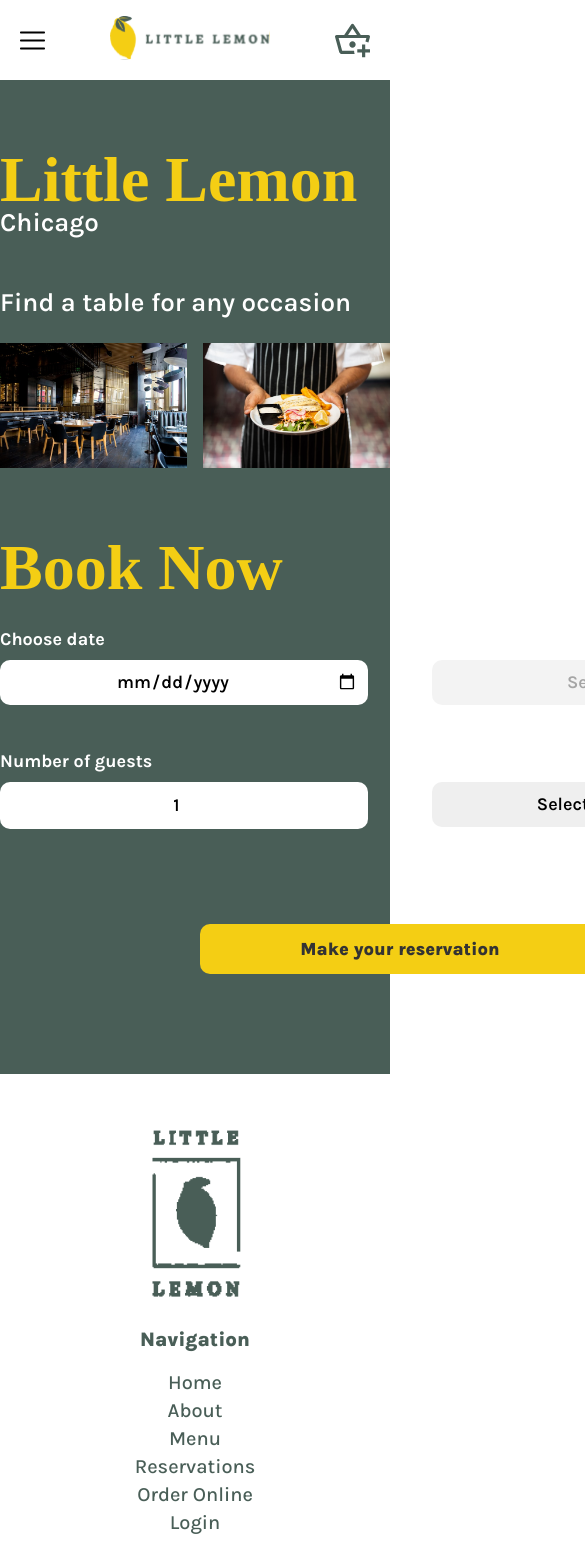
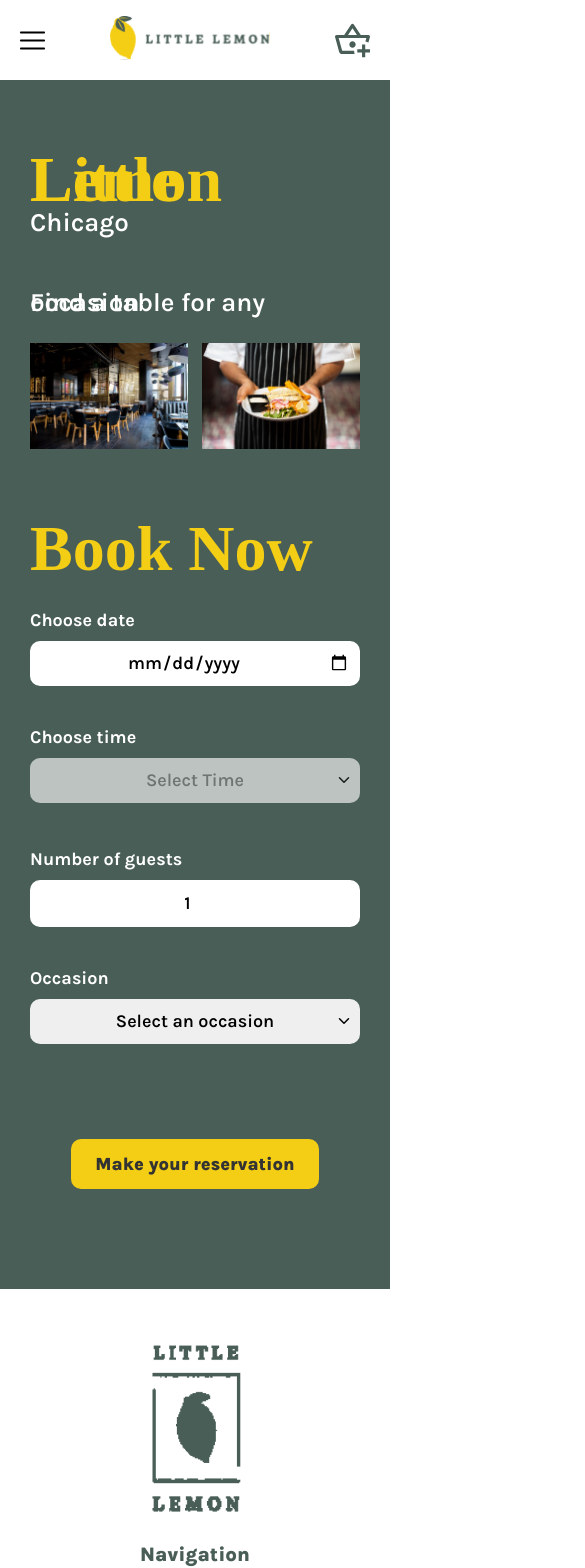
Before and after one commit to richfjiq/little-lemon, a React (Create React App) app: page /booking in a window 390 px wide. Shown: the top 1568 px of the page, 585 px wide, since content can reach past the window. Built offline with nearby package versions, Linux system fonts and the light colour scheme; a web font is replaced by a local one.

Commit message:
chore: add responsive layout to BookingPage component

```diff
--- a/src/index.css
+++ b/src/index.css
@@ -862,6 +862,18 @@
     object-fit: cover;
     position: static;
   }
+
+  /* BookingPage */
+
+  .booking_container {
+    padding: 0 30px;
+  }
+
+  /* Booking Form */
+
+  form {
+    width: 100%;
+  }
 }
 
 @media (max-width: 650px) {
@@ -934,6 +946,18 @@
 
   footer img {
     height: 180px;
+  }
+
+  /* Booking Form */
+
+  .form_button {
+    width: 75%;
+  }
+
+  /* Booking Confirm */
+
+  .booking_confirm_container {
+    width: 75%;
   }
 }
 
@@ -1013,4 +1037,26 @@
     margin-bottom: 20px;
     text-align: center;
   }
+
+  /* BookingPage */
+
+  /* Booking Form */
+
+  form input:nth-child(1n) {
+    margin-bottom: 40px;
+  }
+
+  .form_row {
+    flex-direction: column;
+  }
+
+  .form_input_container {
+    width: 100%;
+  }
+
+  /* Booking Confirm */
+
+  .booking_confirm_container {
+    width: 85%;
+  }
 }
```
